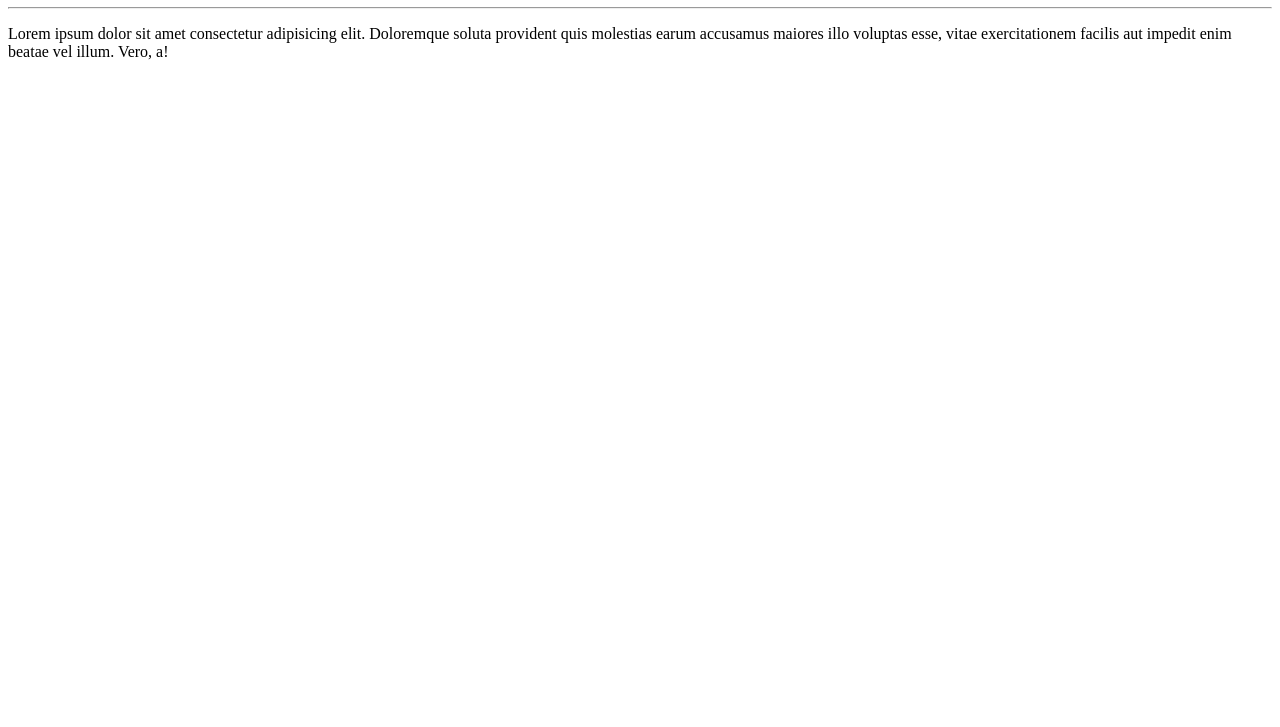
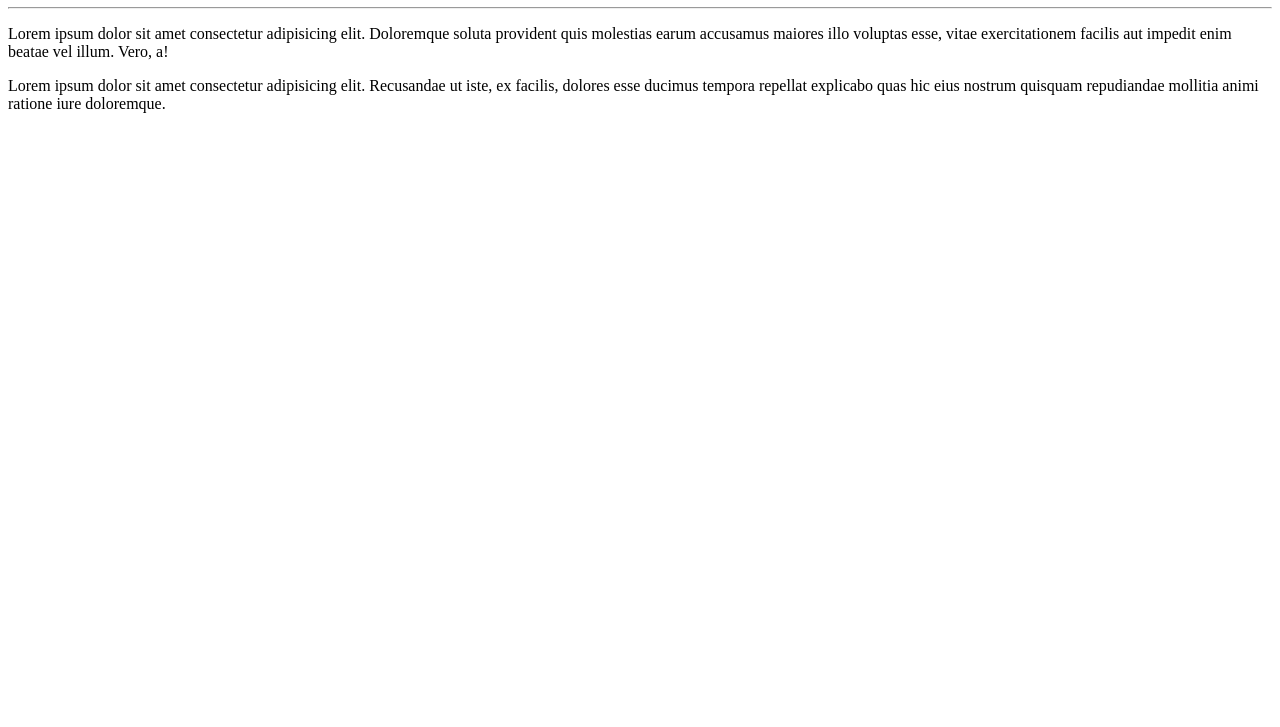
Before and after one commit to mdsjr/Ola-MundoGitGitHub, a plain HTML site: page site-exemplo/index.html in a window 1280 px wide. Shown: the part 73-800 px from the top of the page. Drawn offline with Linux system fonts and the light colour scheme.

Commit message:
adicionada paragrafo

```diff
--- a/site-exemplo/index.html
+++ b/site-exemplo/index.html
@@ -9,5 +9,6 @@
     <h1>Olá Mundo!</h1>
     <hr>
     <p>Lorem ipsum dolor sit amet consectetur adipisicing elit. Doloremque soluta provident quis molestias earum accusamus maiores illo voluptas esse, vitae exercitationem facilis aut impedit enim beatae vel illum. Vero, a!</p>
+    <p>Lorem ipsum dolor sit amet consectetur adipisicing elit. Recusandae ut iste, ex facilis, dolores esse ducimus tempora repellat explicabo quas hic eius nostrum quisquam repudiandae mollitia animi ratione iure doloremque.</p>
 </body>
 </html>
```
Also changed, not shown: 1_19062023/Tutorial de Git e GitHub para Iniciantes.txt (added), 1_19062023/git.jpg (added), 2 other files.
